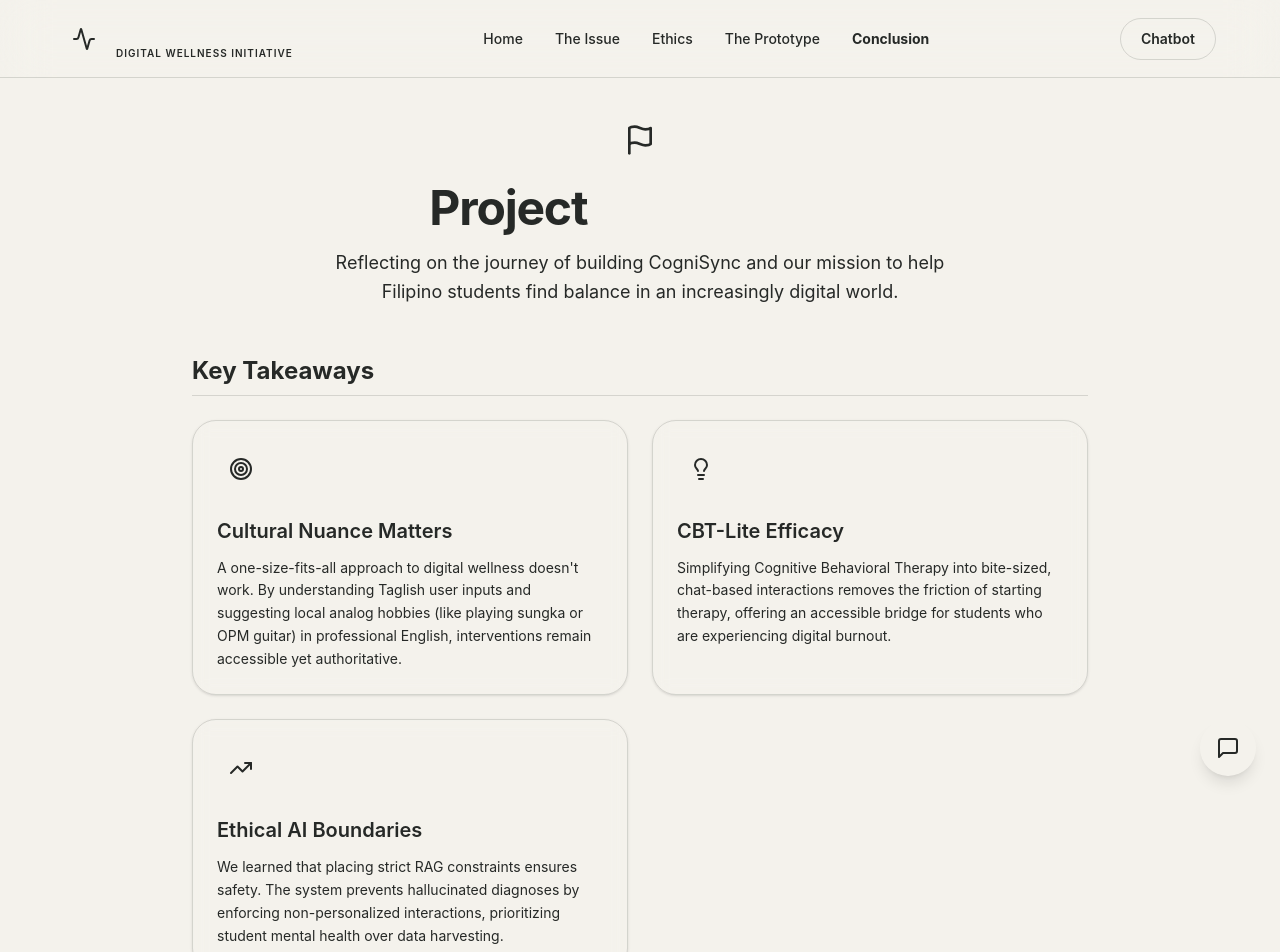
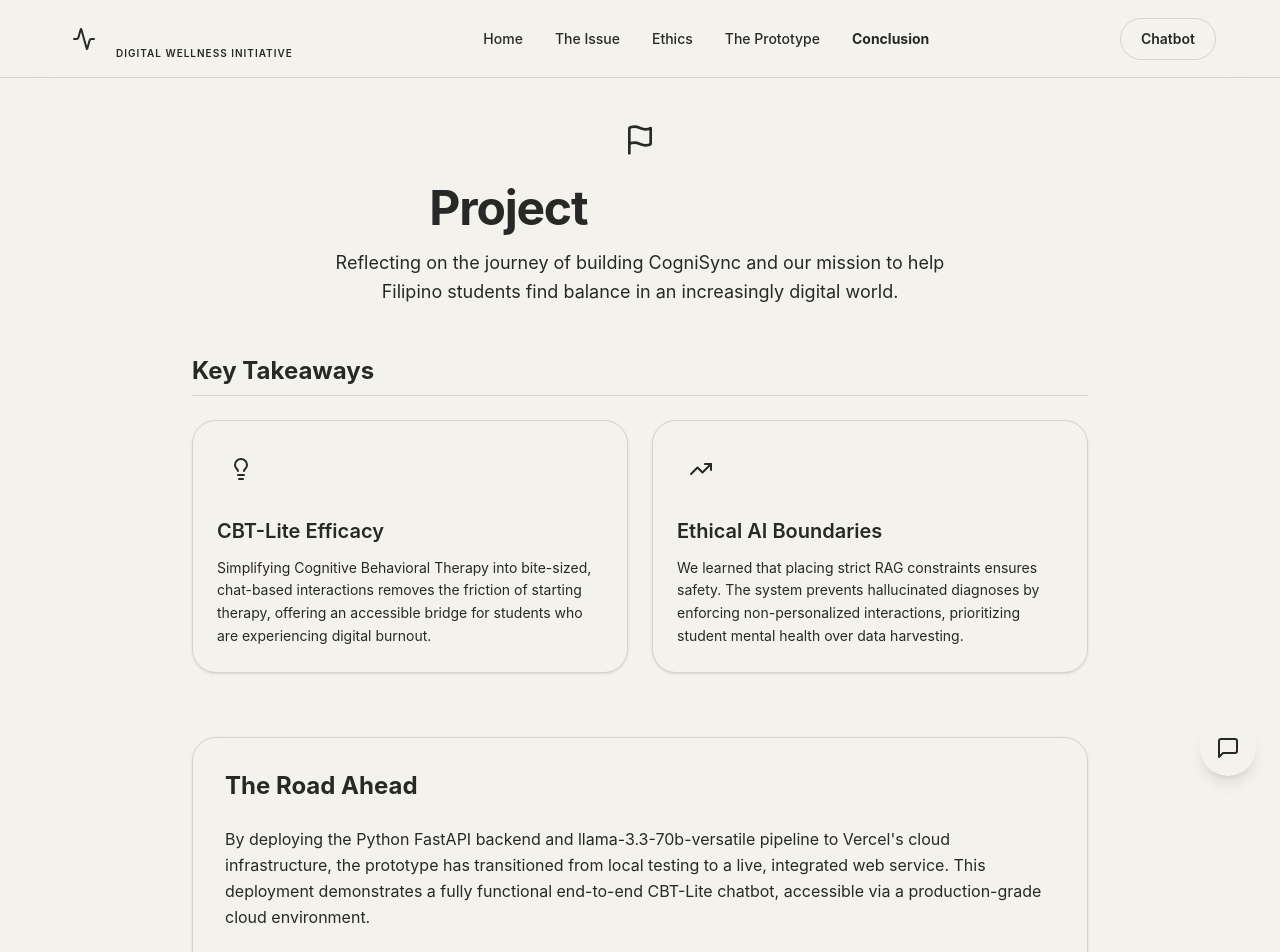
Before and after one commit to VenzDagohoy/CogniSync-Frontend, a React (Vite) app: page /conclusion in a window 1280 px wide. Shown: the top 952 px of the page. Built offline with nearby package versions, Linux system fonts and the light colour scheme.

Commit message:
Update ConclusionPage.tsx

```diff
--- a/src/app/pages/ConclusionPage.tsx
+++ b/src/app/pages/ConclusionPage.tsx
@@ -28,12 +28,6 @@ export function ConclusionPage() {
           <h2 className="text-2xl font-bold text-foreground border-b border-border pb-2">Key Takeaways</h2>
           <div className="grid md:grid-cols-2 gap-6">
             <TakeawayCard
-              icon={<Target className="w-6 h-6 text-primary" />}
-              title="Cultural Nuance Matters"
-              description="A one-size-fits-all approach to digital wellness doesn't work. By understanding Taglish user inputs and suggesting local analog hobbies (like playing sungka or OPM guitar) in professional English, interventions remain accessible yet authoritative."
-              delay={0.1}
-            />
-            <TakeawayCard
               icon={<Lightbulb className="w-6 h-6 text-chart-4" />}
               title="CBT-Lite Efficacy"
               description="Simplifying Cognitive Behavioral Therapy into bite-sized, chat-based interactions removes the friction of starting therapy, offering an accessible bridge for students who are experiencing digital burnout."
@@ -58,7 +52,7 @@ export function ConclusionPage() {
           <h2 className="text-2xl font-bold text-card-foreground">The Road Ahead</h2>
           <div className="space-y-4 text-muted-foreground leading-relaxed">
             <p>
-              By deploying the Python FastAPI backend and Llama-3.1-8B RAG pipeline to Vercel's cloud infrastructure, the prototype has transitioned from local testing to a live, integrated web service. This deployment demonstrates a fully functional end-to-end CBT-Lite chatbot, accessible via a production-grade cloud environment.
+              By deploying the Python FastAPI backend and llama-3.3-70b-versatile pipeline to Vercel's cloud infrastructure, the prototype has transitioned from local testing to a live, integrated web service. This deployment demonstrates a fully functional end-to-end CBT-Lite chatbot, accessible via a production-grade cloud environment.
             </p>
             <p>
               <strong>Upcoming Technical Goals:</strong>
```
